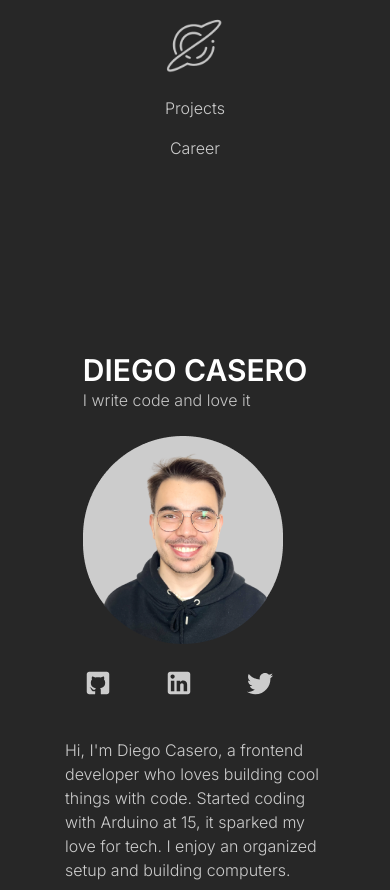
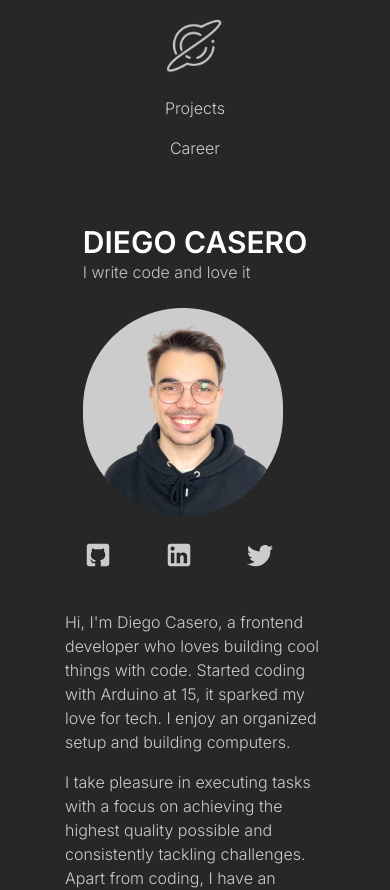
Before and after one commit to imcasero/my-website, a React (Vite) app: page / in a window 390 px wide. Shown: the top 890 px of the page. Built offline with nearby package versions, Linux system fonts and the light colour scheme.

Commit message:
fix: responsive design for home

```diff
--- a/src/pages/home.page.tsx
+++ b/src/pages/home.page.tsx
@@ -7,8 +7,7 @@ import twitter from '../assets/twitter.svg';
 
 export function Home(): ReactElement {
     return (
-        //TODO make more component for this pages, and make better repsonsive
-        <section className="max-w-screen-lg flex lg:flex-row flex-col  mt-48 justify-center items-center">
+        <section className="max-w-screen-lg flex lg:flex-row flex-col  lg:mt-48 my-16 justify-center items-center">
             <div className="lg:w-1/3 w-auto">
                 <h1 className="text-title text-3xl font-bold">DIEGO CASERO</h1>
                 <h2 className="text-subtitle text-base font-medium">I write code and love it</h2>
```
